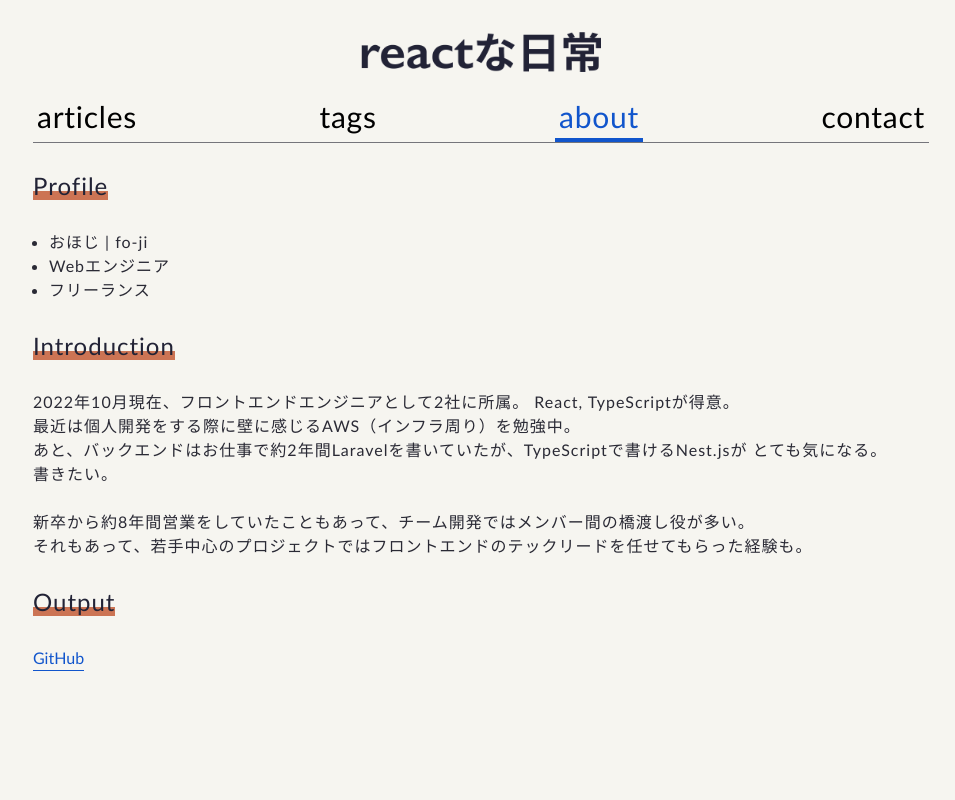
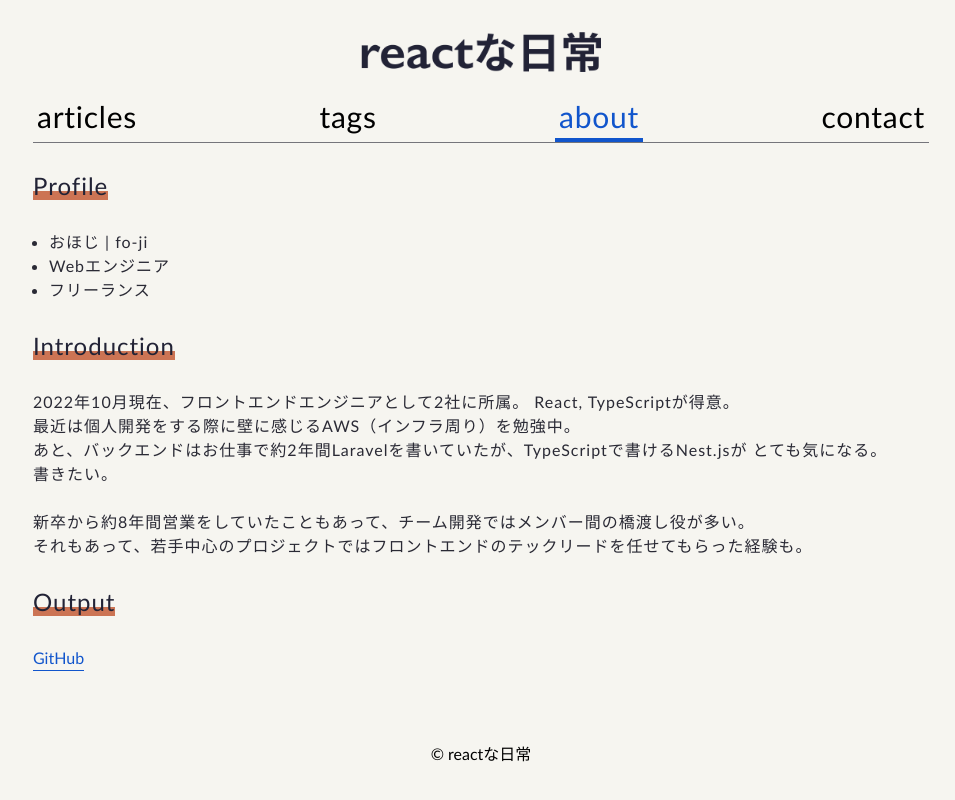
Before and after one commit to fo-ji/reactive-everyday, a Next.js app: page /about in a window 1280 px wide. Shown: the whole page, without its empty margins (159-1114 px from the left). Built offline with nearby package versions, Linux system fonts and the light colour scheme.

Commit message:
add Footer

```diff
--- a/src/components/Layout/MainLayout.tsx
+++ b/src/components/Layout/MainLayout.tsx
@@ -55,11 +55,22 @@ const Header: React.FC = () => {
   )
 }
 
+const Footer: React.FC = () => {
+  return (
+    <footer>
+      <div className='text-center'>
+        <span>© reactな日常</span>
+      </div>
+    </footer>
+  )
+}
+
 export const MainLayout: React.FC<PropsWithChildren> = ({ children }) => {
   return (
     <div className='min-h-screen bg-background p-8'>
       <Header />
-      <main className='py-8'>{children}</main>
+      <main className='min-h-[calc(100vh_-_200px)] py-8'>{children}</main>
+      <Footer />
     </div>
   )
 }
```
